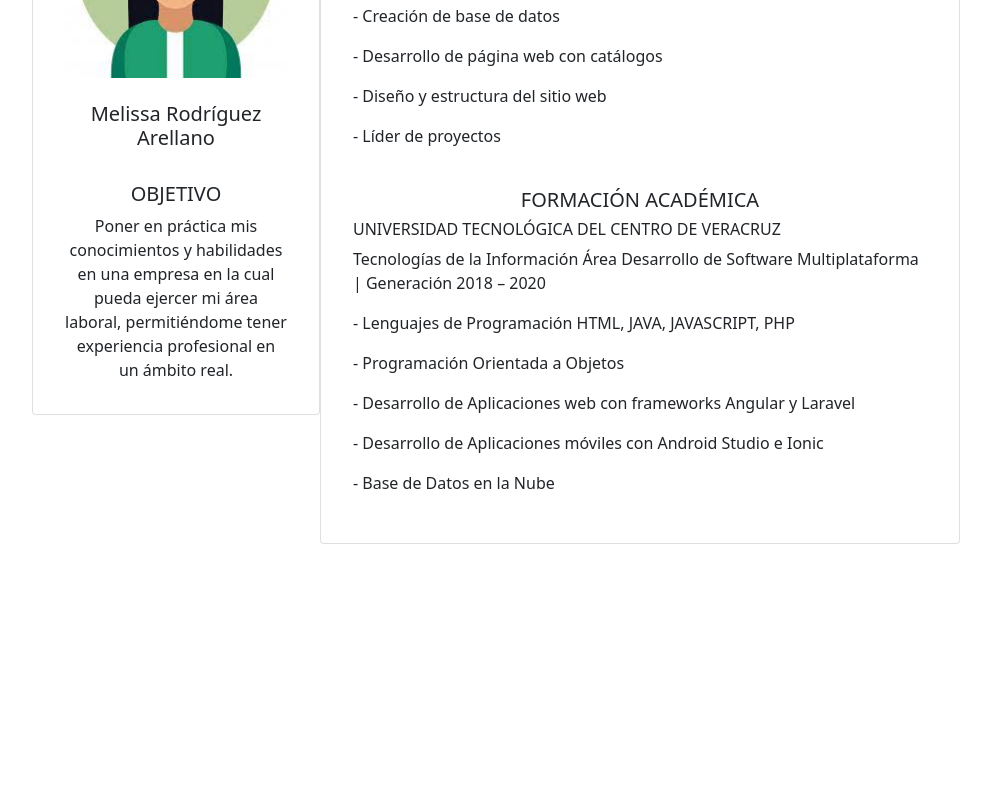
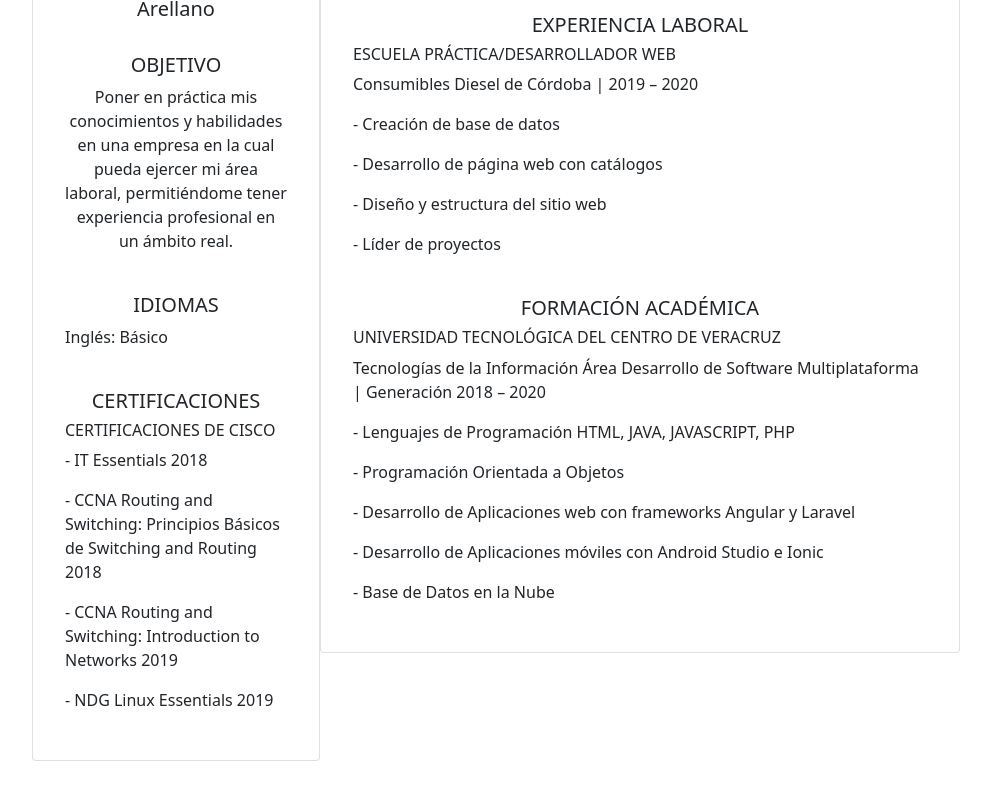
Before and after one commit to melissa2408/curriculum-melissa, an Angular app: page / in a window 1280 px wide. Shown: the part 306-1106 px from the top of the page, without its empty margins (144-1135 px from the left). Before the commit the page ends 898 px from the top, so only its background shows below. Built offline with nearby package versions, Linux system fonts and the light colour scheme.

Commit message:
Se añaden los idiomas y objetivos en el primer card junto con la imagen del avatar

```diff
--- a/src/app/app.component.html
+++ b/src/app/app.component.html
@@ -20,6 +20,16 @@
               <p class="card-text text-center">Poner en práctica mis
                 conocimientos y habilidades en una empresa en la cual pueda ejercer mi área laboral, permitiéndome
                 tener experiencia profesional en un ámbito real.</p>
+              <br>
+              <h5 class="card-title text-center">IDIOMAS</h5>
+              <p>Inglés: Básico</p>
+              <br>
+              <h5 class="card-title text-center">CERTIFICACIONES</h5>
+              <h6>CERTIFICACIONES DE CISCO</h6>
+              <P>- IT Essentials 2018</P>
+              <P>- CCNA Routing and Switching: Principios Básicos de Switching and Routing 2018</P>
+              <P>- CCNA Routing and Switching: Introduction to Networks 2019</P>
+              <P>- NDG Linux Essentials 2019</P>
 
           </div>
       </div>
```
